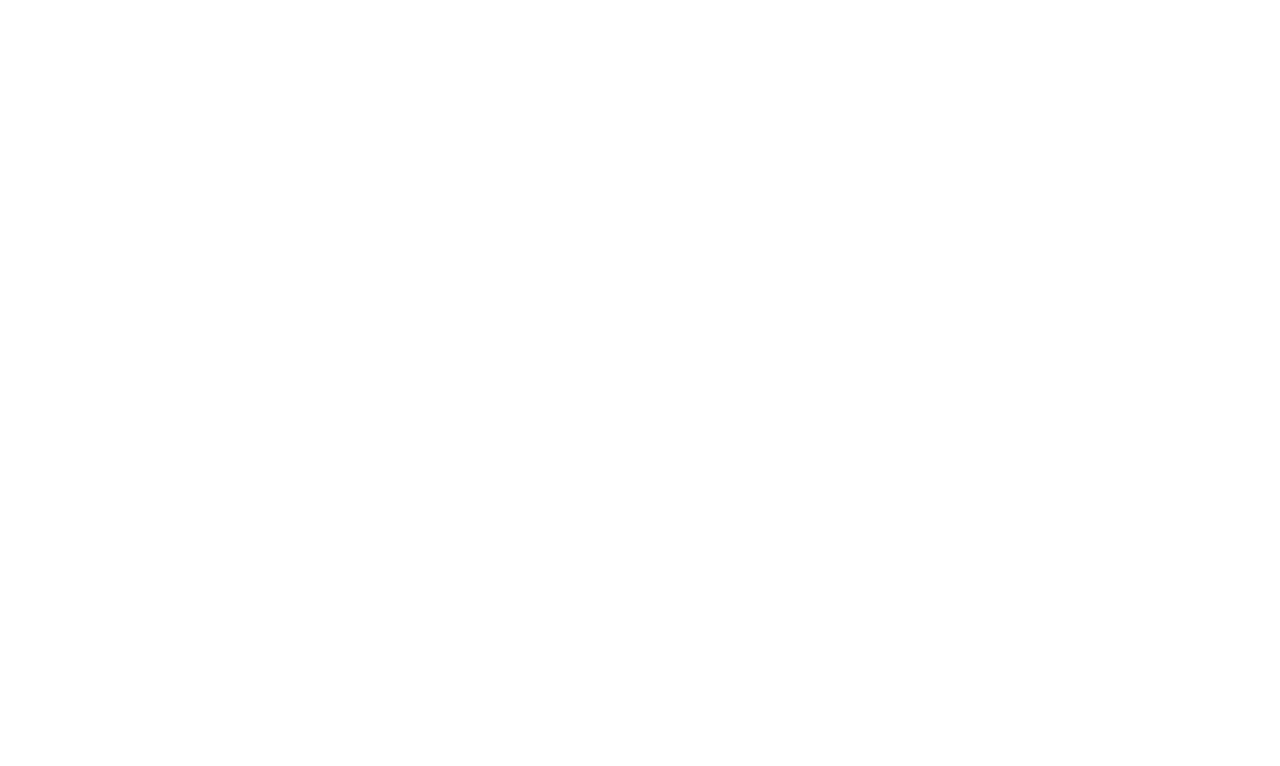
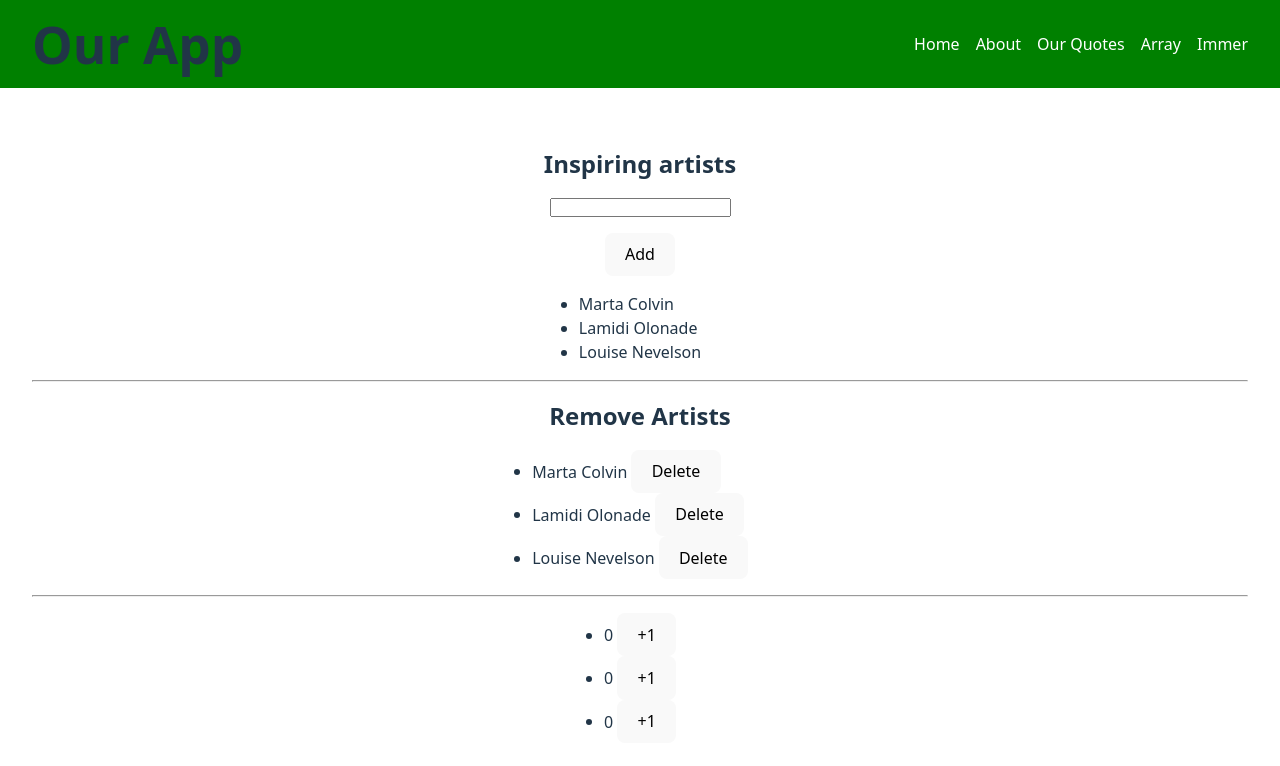
Before and after one commit to cSubham700/vite-react-starter, a React (Vite) app: page /array in a window 1280 px wide. Before the commit this address had no page. Shown: the top 766 px of the page. Built offline with nearby package versions, Linux system fonts and the light colour scheme.

Commit message:
Array in State

```diff
--- a/package.json
+++ b/package.json
@@ -10,6 +10,7 @@
     "preview": "vite preview"
   },
   "dependencies": {
+    "immer": "^11.0.1",
     "react": "^19.2.0",
     "react-dom": "^19.2.0",
     "react-router-dom": "^7.9.6"
--- a/src/App.jsx
+++ b/src/App.jsx
@@ -6,6 +6,9 @@ import { BrowserRouter as Router, Routes, Route, BrowserRouter } from 'react-rou
 import About from './About'
 import Home from './Home'
 import OurQuotes from './OurQuotes'
+import Array from './Array'
+import Immer from './Immer'
+
 
 function App() {
   const [count, setCount] = useState(0)
@@ -17,6 +20,8 @@ function App() {
         <Route path='/' element={<Home/>}/>
         <Route path='/about' element={<About/>} />
         <Route path='/quotes' element={<OurQuotes/>} />
+        <Route path='/array' element={<Array/>} />
+        <Route path='/immer' element={<Immer/>} />
       </Routes>
       </BrowserRouter>
     </>
--- /dev/null
+++ b/src/Array.jsx
@@ -0,0 +1,96 @@
+import React, { useState } from 'react'
+import Nav from './components/Nav'
+
+
+let nextId = 0;
+
+let initialArtists = [
+  {id:0, name:"Marta Colvin"},
+  {id:1, name:"Lamidi Olonade"},
+  {id:2, name:"Louise Nevelson"},
+]
+
+let initialCounters = [
+  0, 0, 0
+]
+
+
+const Array = () => {
+
+
+
+    const [name, setName] = useState('');
+    const [artists, setArtists] = useState(initialArtists);
+
+    const [counters, setCounters] = useState(initialCounters);
+
+    function handleIncrement(index) {
+      const nextCounters = counters.map((c, i) => {
+        if (i === index) {
+          return c + 1;
+        } else {
+          return c;
+        }
+      })
+      setCounters(nextCounters);
+    }
+
+
+
+  return (
+    <>
+   <Nav/>
+   <div className="home">
+
+    <h2>Inspiring artists</h2>
+    <input type='text' value={name} onChange={e => setName(e.target.value)} />
+
+    <button onClick={()=> {
+
+       setArtists([
+        ...artists,
+        {id: nextId++, name:name}
+       ])
+
+    }}>Add</button>
+
+    <ul>
+        {artists.map(artist => {
+            return <li key={artist.id}>{artist.name}</li>
+})}
+    </ul>
+
+    <hr style={{width:'95%'}} />
+
+      <h2>Remove Artists</h2>
+      <ul>
+        {artists.map(artist => (
+          <li key={artist.id}>
+              {artist.name} {""}
+              <button onClick={()=>{
+                setArtists(
+                  artists.filter(a => a.id !== artist.id)
+                )
+              }}>Delete</button>
+          </li>
+        ))}
+      </ul>
+
+
+      <hr style={{width:'95%'}} />
+
+
+      <ul>
+        {counters.map((counter, i) => (
+          <li key={i}>{counter} <button onClick={()=>{handleIncrement(i)}}>+1</button></li>
+        ))}
+      </ul>
+
+
+
+   </div>
+   </>
+  )
+}
+
+export default Array
--- a/src/Home.jsx
+++ b/src/Home.jsx
@@ -38,6 +38,30 @@ const MyCount = () => {
 };
 
 const Home = () => {
+
+
+      const [person, setPerson] = useState({
+        name: "Niki de Saint",
+        artwork: {
+          title: "Blue Nana",
+          city: "Hamburg",
+        },
+
+      })
+
+      function handleChangeObject() {
+        setPerson({
+          ...person,
+          artwork:{
+            ...person.artwork,
+            city: "Kolkata"
+          }
+        })
+        console.log(person);
+
+      }
+
+
   return (
     <>
       <Nav />
@@ -53,6 +77,10 @@ const Home = () => {
           <MyButton onSmash={() => alert("Uploading")}>Upload image</MyButton>
           <MyButton onSmash={() => alert("Playing")}>Play music</MyButton>
         </div>
+
+        <h3>{person.name} {""} {person.artwork.title} {""} {person.artwork.city}</h3>
+        <button onClick={handleChangeObject}>Change Object</button>
+
       </div>
     </>
   );
--- /dev/null
+++ b/src/Immer.jsx
@@ -0,0 +1,13 @@
+import React from 'react'
+import Nav from './components/Nav'
+
+const Immer = () => {
+  return (
+    <>
+    <Nav/>
+    <div className="home">Immer</div>
+    </>
+  )
+}
+
+export default Immer
--- a/src/components/Nav.jsx
+++ b/src/components/Nav.jsx
@@ -10,6 +10,8 @@ const Nav = () => {
             <Link to={'/'}  >Home</Link>
             <Link to={'/about'}>About</Link>
             <Link to={'/quotes'}>Our Quotes</Link>
+            <Link to={'/array'}>Array</Link>
+            <Link to={'/immer'}>Immer</Link>
 
         </div>
     </div>
```
Also changed, not shown: 1 other file (tests, documents, lock files or other folders).
